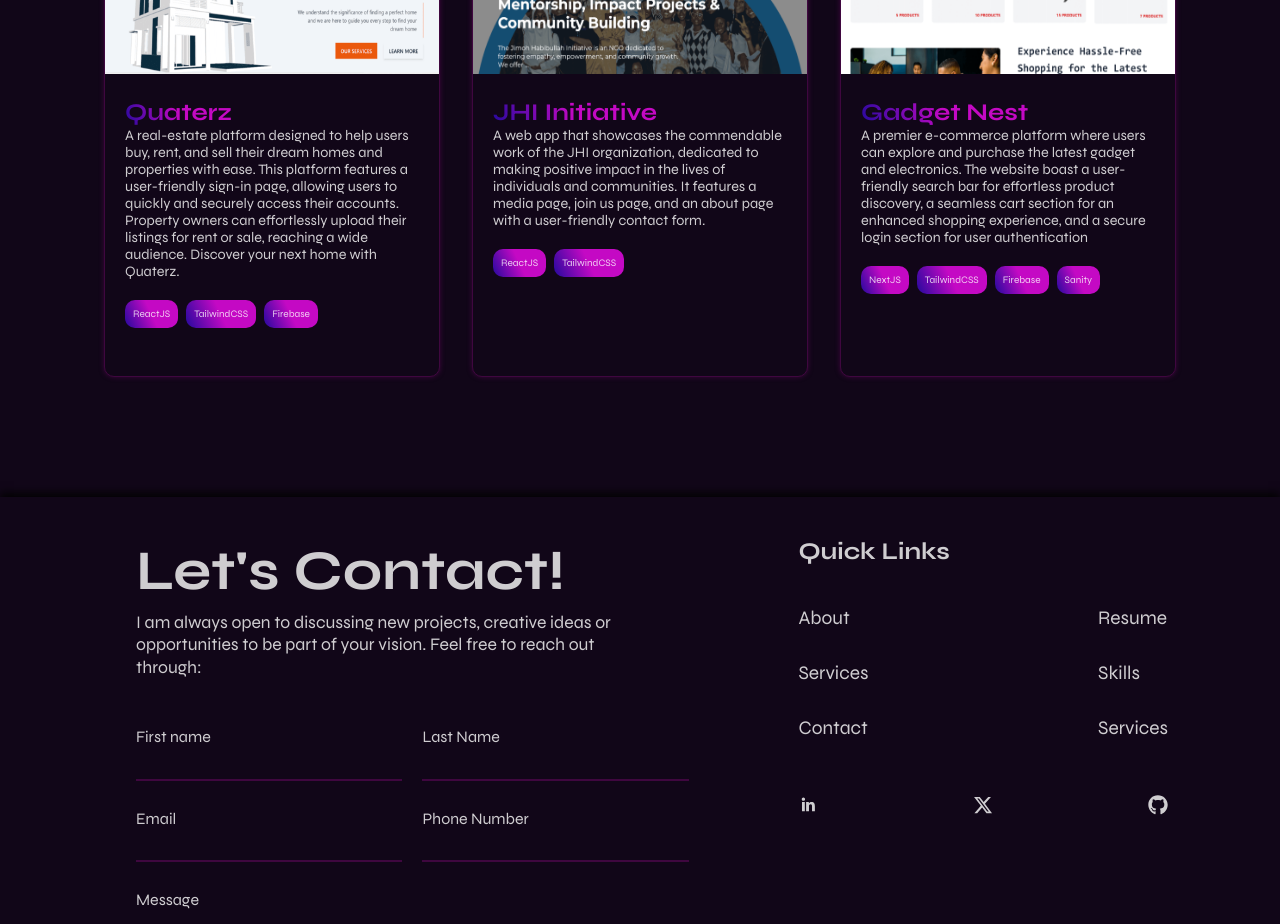
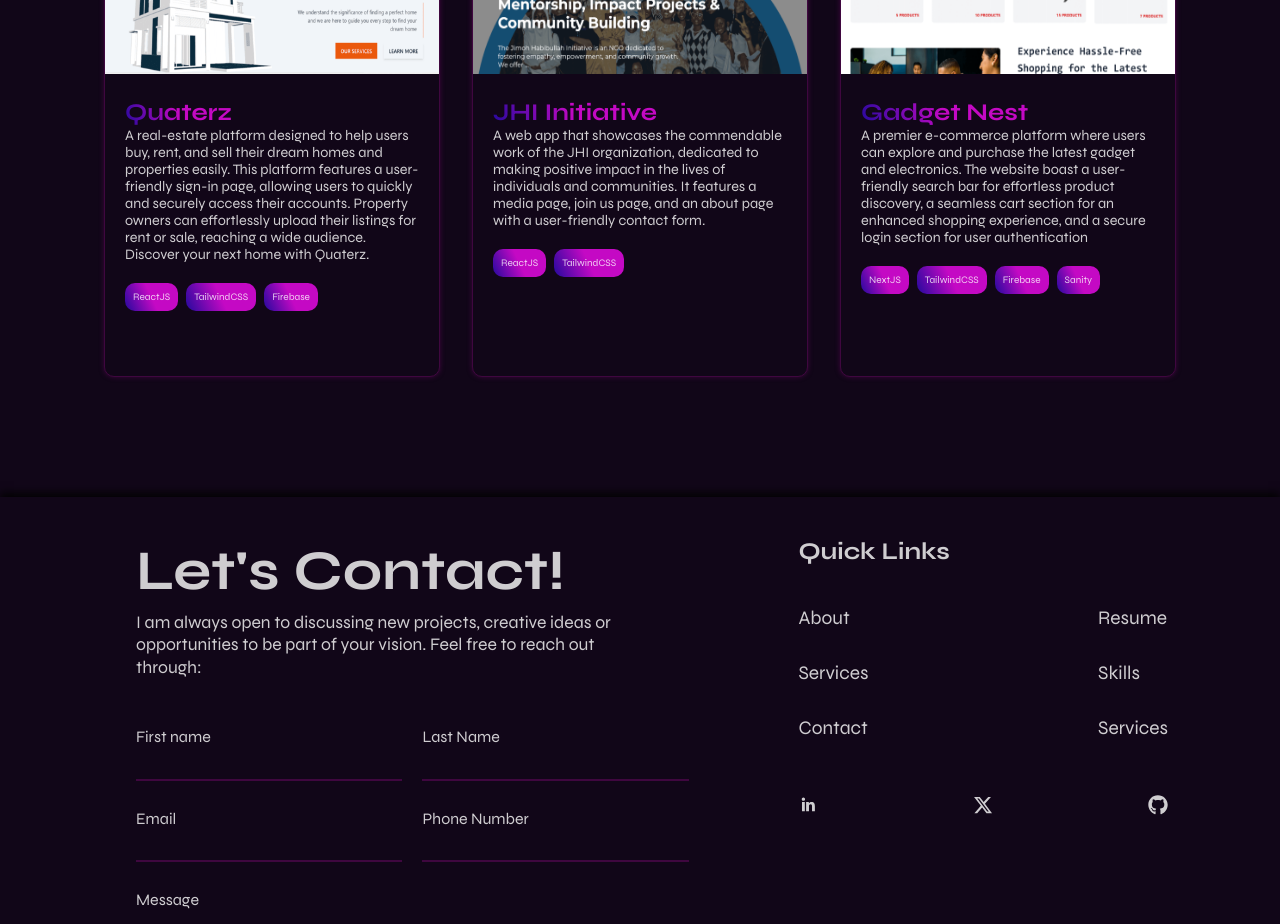
Before and after one commit to Ibrahimolayiwola/portfolio-site, a React (Vite) app: page / in a window 1280 px wide. Shown: the part 2220-3144 px from the top of the page. Built offline with nearby package versions, Linux system fonts and the light colour scheme.

Commit message:
Updated Project.jsx

```diff
--- a/src/components/project/Projects.jsx
+++ b/src/components/project/Projects.jsx
@@ -16,7 +16,7 @@
     {
       title: "Quaterz",
       description:
-        "A real-estate platform designed to help users buy, rent, and sell their dream homes and properties with ease. This platform features a user-friendly sign-in page, allowing users to quickly and securely access their accounts. Property owners can effortlessly upload their listings for rent or sale, reaching a wide audience. Discover your next home with Quaterz.",
+        "A real-estate platform designed to help users buy, rent, and sell their dream homes and properties easily. This platform features a user-friendly sign-in page, allowing users to quickly and securely access their accounts. Property owners can effortlessly upload their listings for rent or sale, reaching a wide audience. Discover your next home with Quaterz.",
       thumbnail: thumbnail_1,
       tools: ["ReactJS", "TailwindCSS", "Firebase"],
       url: "https://quarterz.vercel.app/",
```
